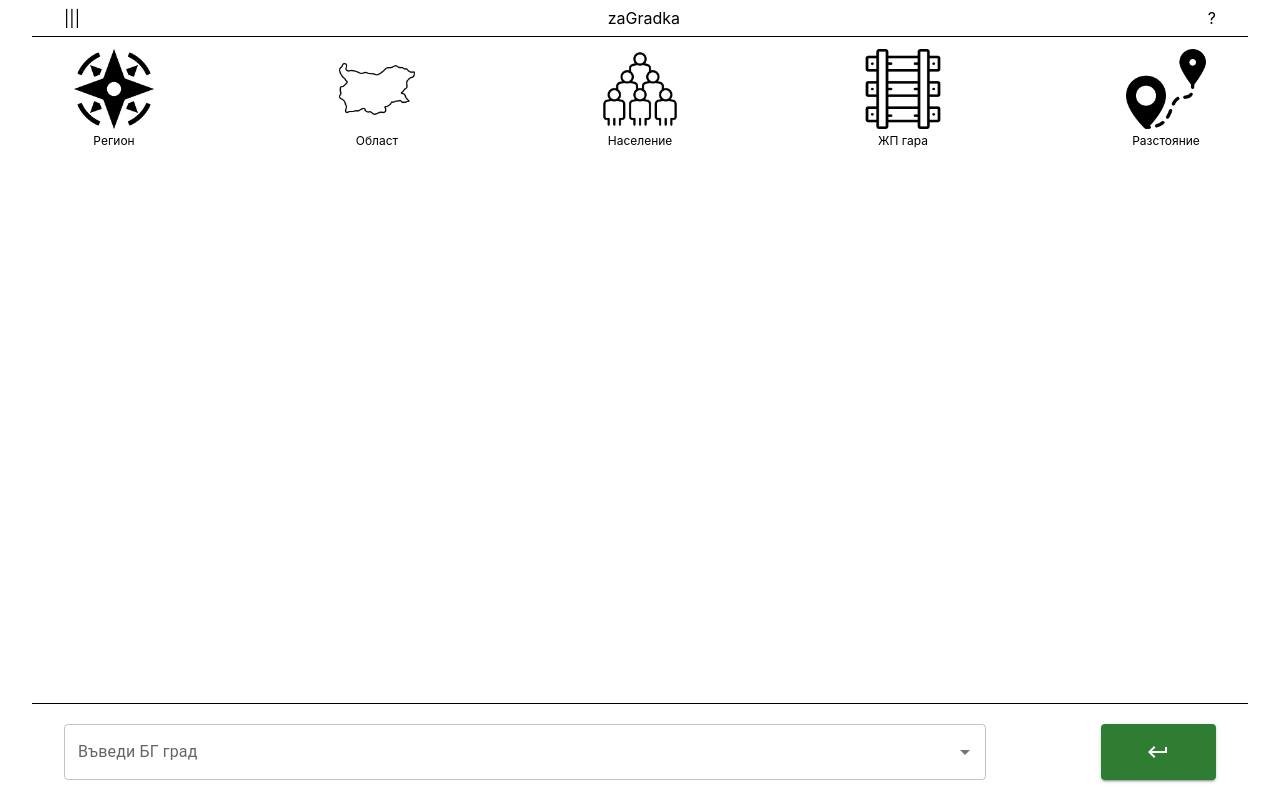
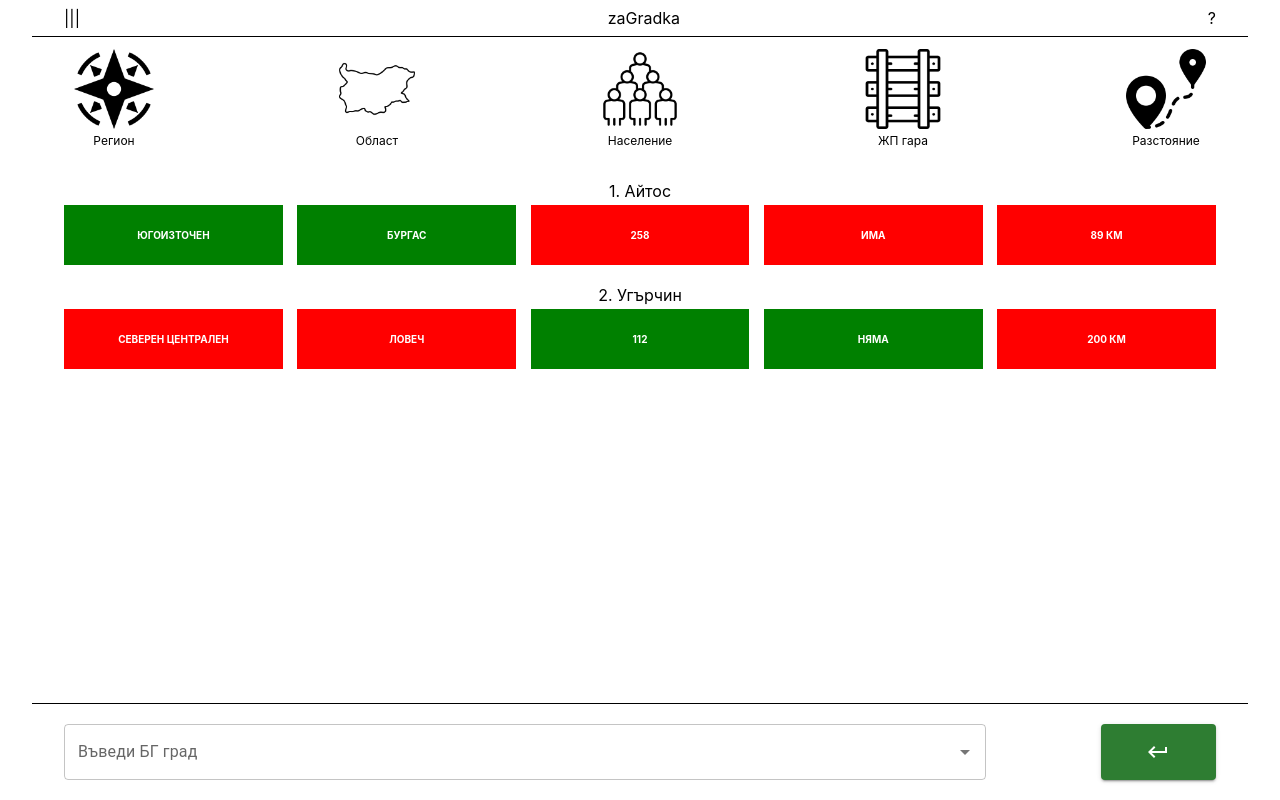
Before and after one commit to dilyanpenev/zagradka, a React (Create React App) app: page / in a window 1280 px wide. Built offline with nearby package versions, Linux system fonts and the light colour scheme.

Commit message:
Create a template for scoring guesses

```diff
--- a/src/scss/components/_game-view.scss
+++ b/src/scss/components/_game-view.scss
@@ -25,6 +25,50 @@
         }
     }
 
+    .guess-list-wrapper {
+        @include spacing-standard;
+
+        .guess-item {
+            margin-bottom: 2.5vh;
+
+            &__title {
+                display: block;
+                text-align: center;
+            }
+
+            &__score-list {
+                @include space-between;
+                padding-top: 0.5vh;
+
+                .score-item-wrapper {
+                    height: 7.5vh;
+                    width: 19%;
+                    background-color: red;
+                    display: flex;
+                    align-items: center;
+                    justify-content: center;
+
+                    &.correct {
+                        background-color: green;
+                    }
+
+                    &.nearly {
+                        background-color: yellow;
+                    }
+
+                    span {
+                        display: block;
+                        font-size: 10px;
+                        font-weight: bold;
+                        word-break: normal;
+                        color: white;
+                        text-align: center;
+                    }
+                }
+            }
+        }
+    }
+
     .guess-footer {
         @include space-between;
         @include spacing-standard;
--- /dev/null
+++ b/src/ts/components/GuessItem.tsx
@@ -0,0 +1,18 @@
+import React, { FC } from 'react';
+import { GuessItemProps } from '../types/props-interfaces';
+import ScoreItem from './ScoreItem';
+
+const GuessItem: FC<GuessItemProps> = ({ guessIndex, cityName, score, guessAttributes }) => {
+    return (
+        <div className="guess-item">
+            <span className="guess-item__title">{guessIndex}. {cityName}</span>
+            <div className="guess-item__score-list">
+                {score.map((scoreValue, index) => {
+                    return <ScoreItem key={index} title={guessAttributes[index]} isCorrect={scoreValue} />
+                })}
+            </div>
+        </div>
+    );
+}
+
+export default GuessItem;
--- /dev/null
+++ b/src/ts/components/GuessListWrapper.tsx
@@ -0,0 +1,25 @@
+import React from 'react';
+import { GuessItemProps } from '../types/props-interfaces';
+import GuessItem from './GuessItem';
+
+const GuessListWrapper = () => {
+    const guessList: GuessItemProps[] = [
+        { guessIndex: 1, cityName: "Айтос", score: [1, 1, 0, 0, 0], guessAttributes: ["Югоизточен", "Бургас", "258", "има", "89 км"] },
+        { guessIndex: 2, cityName: "Угърчин", score: [0, 0, 1, 1, 0], guessAttributes: ["Северен централен", "Ловеч", "112", "няма", "200 км"] },
+    ];
+
+    return (
+        <div className="guess-list-wrapper">
+            {guessList.map((guessObject, index) => {
+                return <GuessItem key={index}
+                    guessIndex={guessObject.guessIndex}
+                    cityName={guessObject.cityName}
+                    score={guessObject.score}
+                    guessAttributes={guessObject.guessAttributes}
+                />
+            })}
+        </div>
+    );
+}
+
+export default GuessListWrapper;
--- /dev/null
+++ b/src/ts/components/ScoreItem.tsx
@@ -0,0 +1,13 @@
+import React, { FC } from 'react';
+import { ScoreItemProps } from '../types/props-interfaces';
+
+const ScoreItem: FC<ScoreItemProps> = ({ title, isCorrect }) => {
+
+    return (
+        <div className={`score-item-wrapper ${isCorrect ? "correct" : ""}`}>
+            <span>{title.toUpperCase()}</span>
+        </div>
+    );
+}
+
+export default ScoreItem;
--- a/src/ts/views/GameView.tsx
+++ b/src/ts/views/GameView.tsx
@@ -1,11 +1,13 @@
 import React from 'react';
 import CityFeatureBanner from '../components/CityFeatureBanner';
 import GuessFooter from '../components/GuessFooter';
+import GuessListWrapper from '../components/GuessListWrapper';
 
 const GameView = () => {
     return (
         <div className="game-view-wrapper">
             <CityFeatureBanner />
+            <GuessListWrapper />
             <GuessFooter />
         </div>
     );
```
Also changed, not shown: src/ts/types/props-interfaces.ts (+12 -0 lines).
